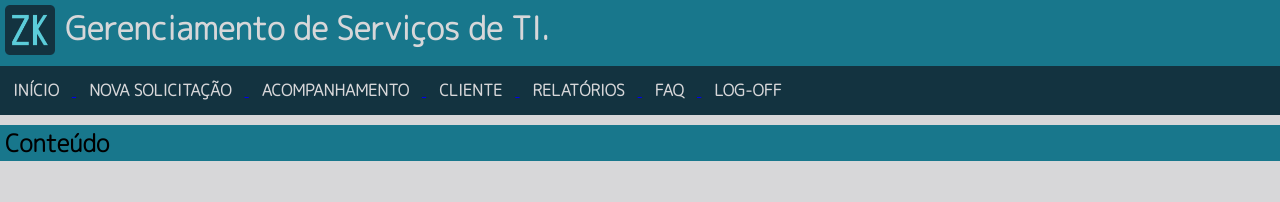
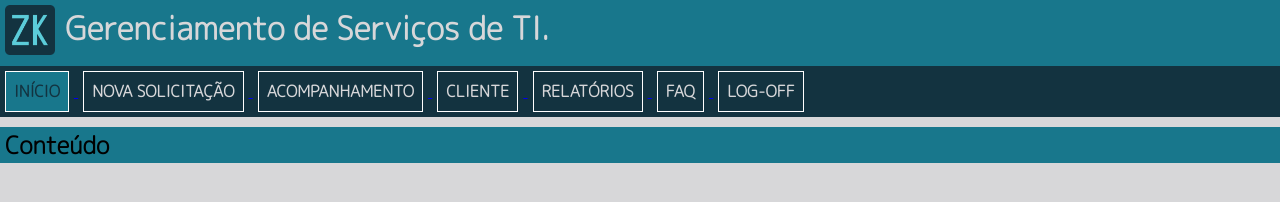
Before and after one commit to dd-nascimento/zako_v0.1, a plain HTML site: page index.html in a window 1280 px wide. In both pictures the pointer is over the item "INÍCIO". Drawn offline with Linux system fonts and the light colour scheme.

Commit message:
Estilização de menu

```diff
--- a/css/style.css
+++ b/css/style.css
@@ -32,7 +32,6 @@ nav#menu ul{
     width: 100%;
     list-style: none;
     text-transform: uppercase;
-
 }
 
 nav#menu li{
@@ -45,6 +44,13 @@ nav#menu ul a li  {
     text-decoration: none;
     color: #D7D7D9;
     font-weight:bolder;
+    border: 1px solid white;
+}
+
+nav#menu ul a li:hover{
+    background-color: #18778C;
+    color: #133340;
+    transition: 0.5s;
 }
 
 
```
